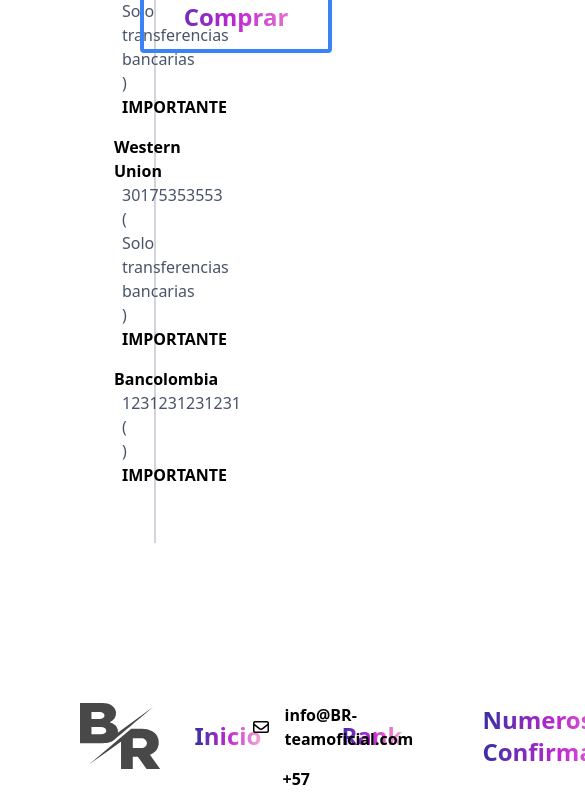
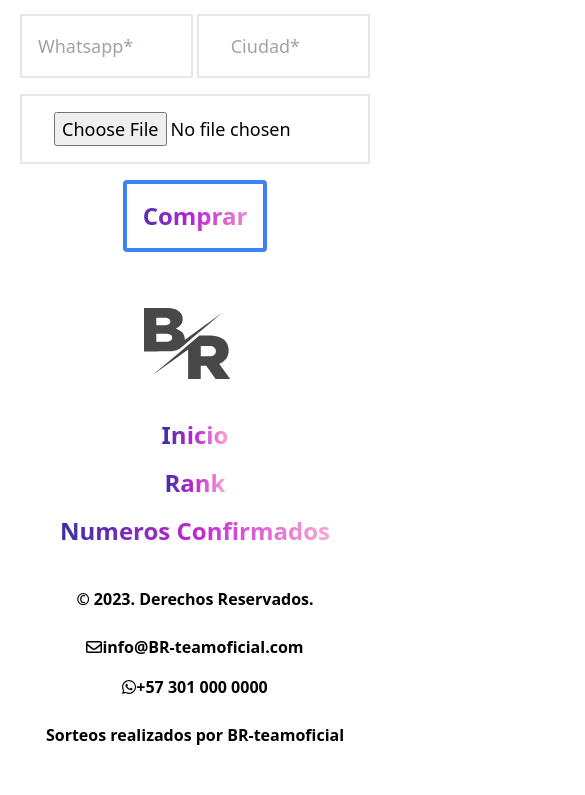
Before and after one commit to Trabajos-Diego-Joel/Aplicacion-de-sorteo, a React (Vite) app: page /resumen-compra/mis-datos in a window 390 px wide. Shown: the part 1031-1826 px from the top of the page, 585 px wide, since content can reach past the window. Built offline with nearby package versions, Linux system fonts and the light colour scheme.

Commit message:
responsive

```diff
--- a/src/App.jsx
+++ b/src/App.jsx
@@ -10,7 +10,7 @@
 
 function App() {
   return (
-    <>
+    < >
       {/* Navbar */}
       <Navbar />
       {/* Router */}
--- a/src/components/Card.jsx
+++ b/src/components/Card.jsx
@@ -38,7 +38,7 @@
 
   return (
     <div
-      className={`grid place-items-center relative w-[16rem] h-[16rem] shadow-lg shadow-indigo-500/50 rounded-xl cursor-pointer hover:text-white transition ease-in-out delay-150 hover:-translate-y-1 hover:scale-110 ${
+      className={`grid place-items-center md:mt-5 mt-10 relative  w-[16rem]  h-[16rem] shadow-lg shadow-indigo-500/50 rounded-xl cursor-pointer hover:text-white transition ease-in-out delay-150 hover:-translate-y-1 hover:scale-110 ${
         hover ? 'hover:bg-gradient-to-r from-indigo-800 via-fuchsia-600 to-pink-300' : 'hover:bg-white'
 
       }`}
--- a/src/components/Footer.jsx
+++ b/src/components/Footer.jsx
@@ -8,44 +8,50 @@
 
 export default function Footer() {
   return (
-    <div className="flex h-[40vh] py-20 px-20">
-      <div className="w-3/4">
-        <div className="flex mb-10" >
-          <img className="w-20" src={logo} alt="logo" />
+    <div className="md:flex py-10 md:h-[40vh] md:py-10 md:px-10">
+      <div className="md:w-3/4">
+        <div className="md:flex  mb-10" >
+          <img className="md:w-20 md:pl-0 pl-36 mb-10"  src={logo} alt="logo" />
           {/* Nav Liks */}
-          <div className="flex justify-center items-center gap-20 ml-[20%] ">
+          <div className="md:flex text-center md:pl-0 pl-0  ml-[0%] md:justify-center md:items-center md:gap-20 md:ml-[20%] ">
+            <div className="md:mb-0 mb-4">
             <Link className="text-2xl hover:scale-125 duration-300 font-bold text-transparent bg-gradient-to-r bg-clip-text from-indigo-800 via-fuchsia-600 to-pink-300" to="/">
               Inicio
             </Link>
+            </div>
+            <div className="md:mb-0 mb-4">
             <Link className="text-2xl hover:scale-125 duration-300 font-bold text-transparent bg-gradient-to-r bg-clip-text from-indigo-800 via-fuchsia-600 to-pink-300" to="/rank">
               Rank
             </Link>
-            <Link className="text-2xl hover:scale-125 duration-300 font-bold text-transparent bg-gradient-to-r bg-clip-text from-indigo-800 via-fuchsia-600 to-pink-300" to="/numeros-confirmados">
+            </div>
+           <div>
+           <Link className="text-2xl hover:scale-125 duration-300 font-bold text-transparent bg-gradient-to-r bg-clip-text from-indigo-800 via-fuchsia-600 to-pink-300" to="/numeros-confirmados">
               Numeros Confirmados
             </Link>
+           </div>
           </div>
         </div>
-        <p className="font-semibold">
+        <p className="font-semibold md:text-left text-center">
           © 2023. Derechos Reservados.
         </p>
       </div>
       {/* Social Links */}
-      <div className="flex flex-col gap-4 w-1/4 ">
+      <div className="md:flex  md:flex-col mt-6 md:gap-4 md:w-1/4 ">
         {/* Email */}
-        <div className="flex items-center gap-4">
-          <img className="w-8" src={emailIcon} alt="email" />
+        <div className="md:flex justify-center flex mb-4 md:items-center md:gap-4">
+          <img className="md:w-8" src={emailIcon} alt="email" />
           <a href="#" className="font-semibold">
           info@BR-teamoficial.com
           </a>
         </div>
         {/* WhatsApp */}
-        <div className="flex items-center gap-4">
-          <img className="w-8" src={wsIcon} alt="email" />
+        <div className="md:flex justify-center flex mb-4 md:items-center md:gap-4">
+          <img className="md:w-8" src={wsIcon} alt="email" />
           <a href="#" className="font-semibold">
           +57 301 000 0000
           </a>
         </div>
-        <p className="mt-6 font-semibold">
+        <p className=" text-center mt-6 font-semibold">
         Sorteos realizados por {owner}
         </p>
       </div>
--- a/src/components/Form.jsx
+++ b/src/components/Form.jsx
@@ -23,7 +23,6 @@
   const year = now.getFullYear();
   const month = now.getMonth() + 1; // Los meses en JavaScript van de 0 a 11, por lo que sumamos 1 para obtener el mes actual.
   const day = now.getDate();
-  console.log(`${day}-${month}-${year}`);
 
   const [selectedFile, setSelectedFile] = useState(null);
 
@@ -43,8 +42,8 @@
     },
     {
       name: "Bancolombia",
-      number: "1231231231231",
-      descripcion: "Solo transferencias bancarias",
+      number: "30175353553",
+      description: "Solo transferencias bancarias",
       important: true
     }
   ];
@@ -108,8 +107,8 @@
 
 
   return (
-    <div className="flex justify-center px-20 py-20 ">
-      <div className="px-10 py-10 w-1/4 border-r-2 border-gray-300">
+    <div className="md:flex  md:justify-center md:px-20 md:py-20 px-5 py-0">
+      <div className="md:px-10 py-10 md:w-1/4 border-r-2 md:border-gray-300">
         {/* Selected Numbers */}
         <div className="py-2">
           <h3 className="text-black font-bold">NUMEROS SELECCIONADOS</h3>
@@ -125,7 +124,7 @@
           </div>
         </div>
 
-        <div className="bg-gray-300 -400 h-[0.5px] my-2"></div>
+        <div className="md:bg-gray-300-400 my-0 md:h-[0.5px] md:my-2"></div>
 
         {/* Payment date */}
         <div className="my-4">
@@ -160,11 +159,11 @@
         ))}
       </div>
       <form
-        className="flex flex-col justify-center items-center gap-4 w-2/4 px-20"
+        className="md:flex md:flex-col md:justify-center md:items-center md:gap-4 md:w-2/4 md:px-20 px-0"
         onSubmit={setFormData}
       >
         {/* Document */}
-        <div className=" flex  w-full gap-4  ">
+        <div className="flex  w-full gap-4  md:pb-0 pb-4">
           <input
             className="w-[100%] border-2  px-4 py-4  text-lg "
             type="text"
@@ -174,7 +173,7 @@
           />
         </div>
 
-        <div className=" flex  w-full gap-4">
+        <div className="flex  w-full md:gap-4 gap-1 md:pb-0 pb-4">
           <input
             className="w-[50%] border-2 px-4 py-4  text-lg "
             type="text"
@@ -191,9 +190,9 @@
           />
         </div>
 
-        <div className="flex flex gap-4 w-full">
+        <div className="flex  w-full md:gap-4 gap-1 md:pb-0 pb-4 ">
           <input
-            className="w-[50%] border-2  px-8 py-4  text-lg "
+            className="w-[50%] border-2 px-4 py-4  text-lg "
             type="text"
             placeholder="Whatsapp*"
             name="whatsapp"
@@ -207,21 +206,25 @@
             required
           />
         </div>
-        <input
-          className="w-full border-2 mx-2 px-8 py-4  text-lg "
+              <div className="md:pb-0 pb-4 ">
+              <input
+          className="w-full border-2  px-8 py-4  text-lg  "
           type="file"
           placeholder="Constancia de Pago*"
           name="invoice"
           onChange={handleFileChange}
           required
         />
-        <button
+              </div>
+      <div className="md:pb-0 pb-4 flex justify-center">
+      <button
           type="submit"
-          className=" border-blue-500 px-10 py-4 text-2xl font-semibold rounded border-4 text-transparent bg-gradient-to-r bg-clip-text from-indigo-800 via-fuchsia-600 to-pink-300"
+          className=" border-blue-500 md:px-10 p-4 py-4 text-2xl font-semibold rounded border-4 text-transparent bg-gradient-to-r bg-clip-text from-indigo-800 via-fuchsia-600 to-pink-300"
 
         >
           Comprar
         </button>
+      </div>
       </form>
     </div>
   );
--- a/src/components/Navbar.jsx
+++ b/src/components/Navbar.jsx
@@ -29,7 +29,7 @@
             Rank
           </Link>
           <Link className="text-2xl font-bold text-transparent bg-gradient-to-r bg-clip-text from-indigo-800 via-fuchsia-600 to-pink-300 hover:scale-125 duration-300" to="/numeros-confirmados">
-            Numeros Confirmados
+            Numeros confirmados
           </Link>
         </div>
       </div>
--- a/src/components/SelectNumber.jsx
+++ b/src/components/SelectNumber.jsx
@@ -73,12 +73,12 @@
     <>
       <h1
         id="second"
-        className="w-full  text-center text-4xl font-bold text-transparent bg-gradient-to-r bg-clip-text from-indigo-800 via-fuchsia-600 to-pink-300 my-10"
+        className="md:w-full  text-center md:text-4xl font-bold text-transparent bg-gradient-to-r bg-clip-text from-indigo-800 via-fuchsia-600 to-pink-300 my-10"
       >
         ¿Cuál Será tu Número Ganador? Elige Ahora
       </h1>
 
-      <div className=" grid grid-cols-10 text-white h-[50vh] overflow-y-scroll px-24  place-items-center gap-4 w-[80%]">
+      <div className="grid grid-cols-4 md:grid md:grid-cols-10 text-white md:h-[50vh] overflow-y-scroll md:px-24  place-items-center gap-4 md:w-[80%]">
         {numbers.map((number) => {
           if (listica_db.includes(number)) {
             return (
@@ -110,20 +110,25 @@
           );
         })}
       </div>
-      <div className="flex pt-10 justify-centeer items-center ">
+      <div className="md:flex items-center md:pt-10 pt-16 md:justify-centeer md:items-center ">
 
-          <Link
+         <div className="md:pb-0 md:ml-0 ml-28 pb-12">
+         <Link
             to=""
             onClick={()=>navigate("", { replace: true })}
             className="border-blue-500 px-10 py-4 text-2xl font-semibold rounded border-4 text-transparent bg-gradient-to-r bg-clip-text from-indigo-800 via-fuchsia-600 to-pink-300 "
           >
             Atras
           </Link>
+         </div>
 
-          <p className="font-semibold text-2xl  text-center mx-20">
+        <div className="md:pb-0 pb-12">
+        <p className="font-semibold md:text-2xl text-center md:mx-20">
             Numero De Boletas Seleccionadas: {selectedNumber.length} / {tickets}
           </p>
+        </div>
 
+          <div className="md:pb-0 md:ml-0 ml-20 pb-12">
           <button
             disabled = {selectedNumber.length < tickets}
             to="resumen-compra/mis-datos"
@@ -132,6 +137,7 @@
           >
             Siguiente
           </button>
+          </div>
       </div>
     </>
   );
--- a/src/pages/Detail.jsx
+++ b/src/pages/Detail.jsx
@@ -3,7 +3,7 @@
 
 export default function Detail() {
   return (
-    <div className="grid place-items-center">
+    <div className="md:grid p-4 md:place-items-center">
 
       <SelectNumber />
     </div>
--- a/src/pages/Home.jsx
+++ b/src/pages/Home.jsx
@@ -33,18 +33,18 @@
   }, []);
   return (
     <>
-      <div className="md:flex justify-center md:mt-10 ">
+      <div className="md:flex items-center justify-center md:mt-10 ">
         {/* Text */}
-        <div className="md:w-3/5 w-4/5  md:pl-32">
+        <div className="md:w-3/5 w-4/5 md:pl-32">
           {/* Title */}
-          <h1 className="md:text-6xl font-bold w-full pt-8 ml-16 md:font-bold md:pt-10 text-4xl text-transparent bg-gradient-to-r bg-clip-text from-indigo-800 via-fuchsia-600 to-pink-300">
-            ¡Participa y Gana un iPhone 14 pro max en Nuestra Gran Rifa!
+          <h1 className="md:text-6xl text-2xl font-bold w-full pt-8 ml-16 md:font-bold md:pt-10 text-transparent bg-gradient-to-r bg-clip-text from-indigo-800 via-fuchsia-600 to-pink-300">
+            ¡Participa y gana un iPhone 14 pro max en nuestra gran rifa!
           </h1>
 
           {/* Description */}
-          <p className="md:my-14 my-10  text-xl md:pl-10 pl-20 md:text-2xl text-[#656565]">
+          <p className="md:my-14 my-10 text-xl md:pl-10 pl-16 md:text-xl text-[#656565]">
             ¡Participa en nuestra rifa y podrías ganar un iPhone 14 pro max!
-            Obtén tu boleto ahora para tener la oportunidad de disfrutar este
+            obtén tu boleto ahora para tener la oportunidad de disfrutar este
             increíble teléfono inteligente de Apple. ¡No te lo pierdas!
           </p>
           {/* Button */}
@@ -57,7 +57,7 @@
         </div>
 
         {/* Phone Image */}
-        <div className="md:w-2/5 pl-14 flex justify-center flex-grow items-center">
+        <div className="md:w-2/5 md:pl-14 flex justify-center flex-grow items-center">
           <img
             className="md:w-[65%] w-[40%] pt-16 hover:scale-125 duration-300"
             src={iphone}
@@ -68,16 +68,16 @@
 
       {/* Second Section */}
       {/* Second Section */}
-      <div className="flex flex-col justify-center mt-20">
+      <div className="flex flex-col  justify-center mt-20">
         {/* Title */}
         <h1
           id="second"
-          className="w-full  text-center text-4xl font-bold text-transparent bg-gradient-to-r bg-clip-text from-indigo-800 via-fuchsia-600 to-pink-300"
+          className="md:w-full  px-4 text-center md:text-4xl text-2xl font-bold text-transparent bg-gradient-to-r bg-clip-text from-indigo-800 via-fuchsia-600 to-pink-300"
         >
-          HAZ REALIDAD TUS SUEÑOS, ELIGE TUS NÚMEROS
+          Haz realidad tus sueños, elije tus numeros
         </h1>
         {/* Numbers Container */}
-        <div className="md:grid md:grid-cols-4 flex flex-col justify-center md:mt-10 md:h-screen w-full px-[10%] py-20 place-items-center">
+        <div className="md:grid md:grid-cols-4 flex flex-col justify-center md:mt-10 md:h-screen md:w-full md:px-[10%] py-20 place-items-center">
           {cards_numbers.map((number) => (
             <Card key={number} number={number} />
           ))}
@@ -94,10 +94,10 @@
       </div>
 
       {/* Third Section */}
-      <div className="mt-20 h-[80vh] bg-senior bg-cover bg-no-repeat text-white px-20 py-20">
+      <div className="mt-20 md:h-[80vh] h-[60vh] bg-senior bg-cover bg-no-repeat text-white md:px-20 px-6 md:py-20 py-10">
         {/* Title */}
         <h1 className="md:w-3/5 md:text-4xl w-full text-xl font-bold md:mb-40 mb-20  ">
-          ¿Quién se llevará el iPhone 14 Pro Max? Comprueba el Avance de la Rifa
+          ¿Quién se llevará el iPhone 14 Pro Max? comprueba el avance de la rifa
         </h1>
 
         {/* Progress bar */}
```
